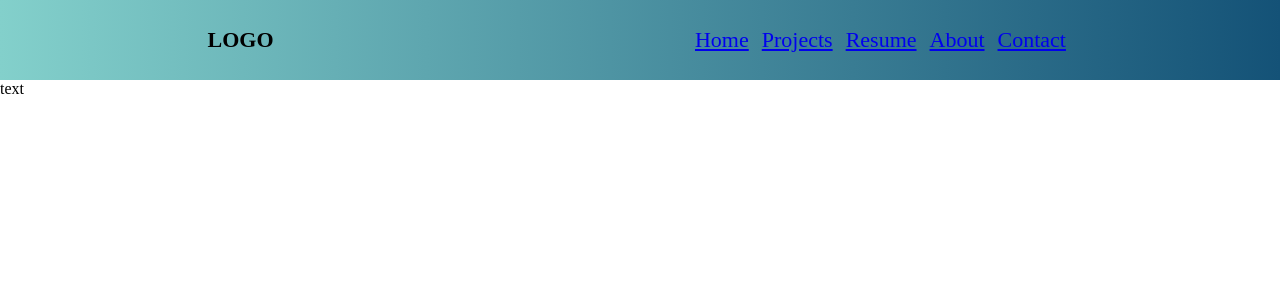
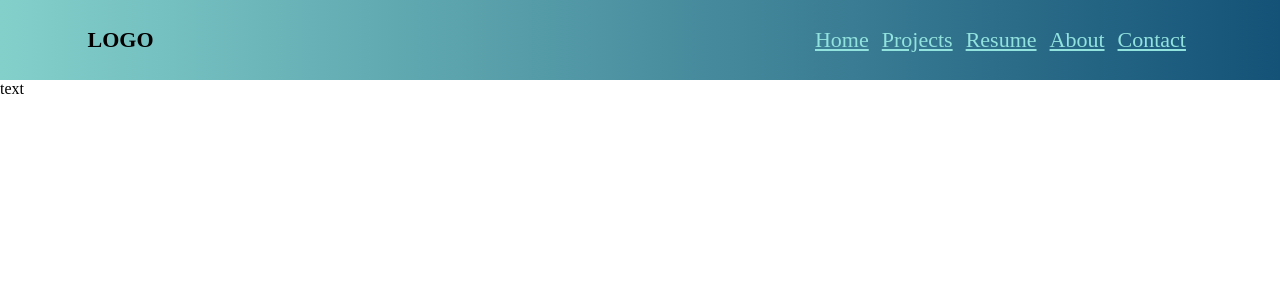
Before and after one commit to mmeurer00/mmeurer00.github.io, a React (Create React App) app: page / in a window 1280 px wide. Shown: the top 300 px of the page. Built offline with nearby package versions, Linux system fonts and the light colour scheme.

Commit message:
complete basic, responsive, navbar

```diff
--- a/src/components/Navbar/Navbar.css
+++ b/src/components/Navbar/Navbar.css
@@ -21,18 +21,31 @@ nav {
     font-size: 22px;
     font-weight: 700;
     text-transform: uppercase;
+    margin-left: -15rem;
 }
 
 .nav-links {
     display: flex;
     justify-content: space-around;
     width: 30%;
+    border-bottom: 0px;
+    margin-right: -15rem
+}
+/*
+.nav-links:hover {
+    background-color: #A0B1B0;
+    border-radius: 4px;
+    transition: all 0.2s ease-out;
+} */
+
+.link {
     font-weight: normal;
     font-size: 22px;
-    color: #DBF1F0;
+    color: rgb(146, 226, 222);
+    border-bottom: 0px
 }
 
-.nav-links:hover {
+.link:hover {
     background-color: #A0B1B0;
     border-radius: 4px;
     transition: all 0.2s ease-out;
--- a/src/components/Navbar/Navbar.js
+++ b/src/components/Navbar/Navbar.js
@@ -14,7 +14,7 @@ const [open, setOpen] = useState(false)
                     {NavbarItems.map((item, index) => {
                         return (
                             <li key={index}>
-                                <Link to={item.url} style={{transform: open ? "translateX(0px)" : ""}}>
+                                <Link to={item.url} style={{transform: open ? "translateX(0px)" : ""}} className="link">
                                     {item.title}
                                 </Link>
                             </li>
```
